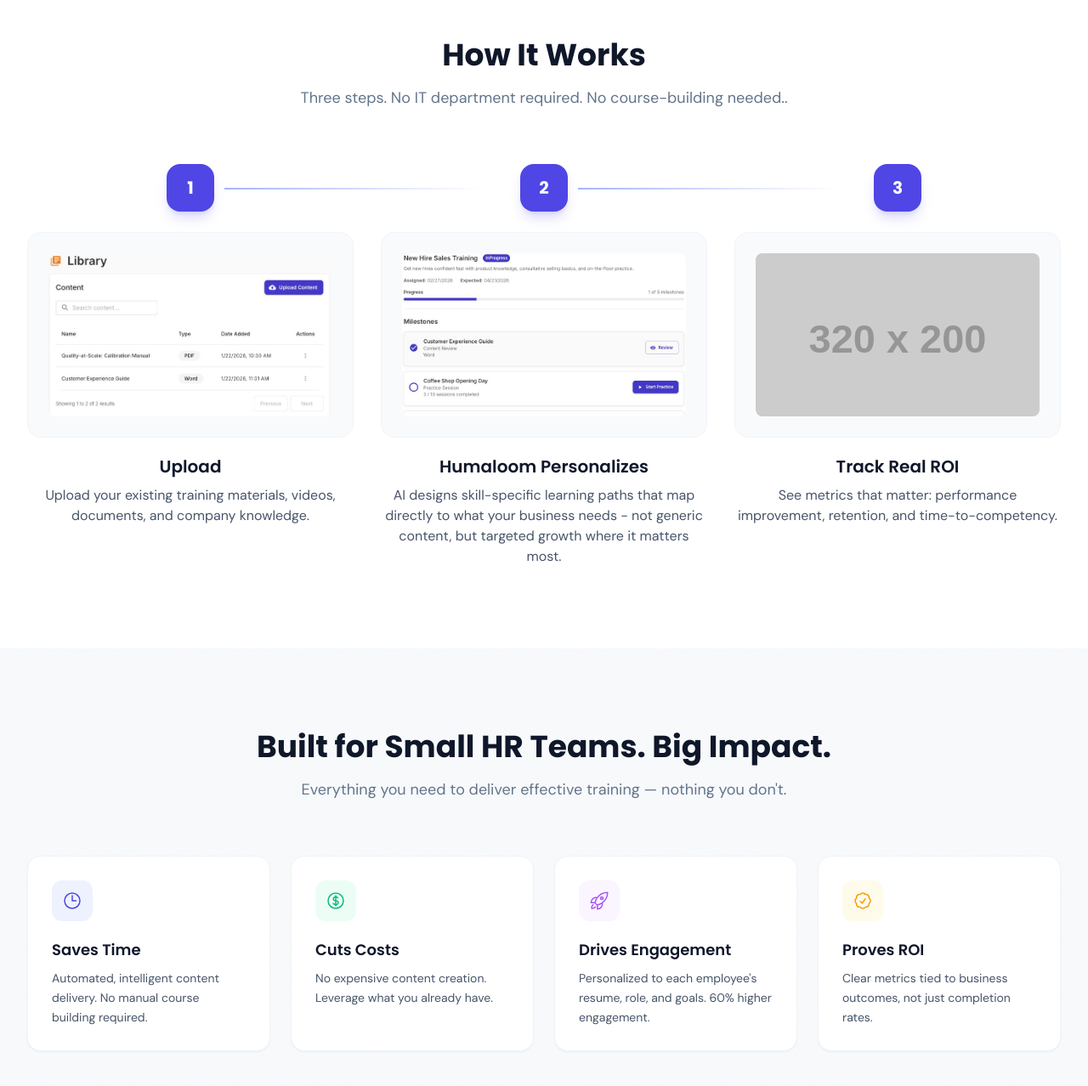
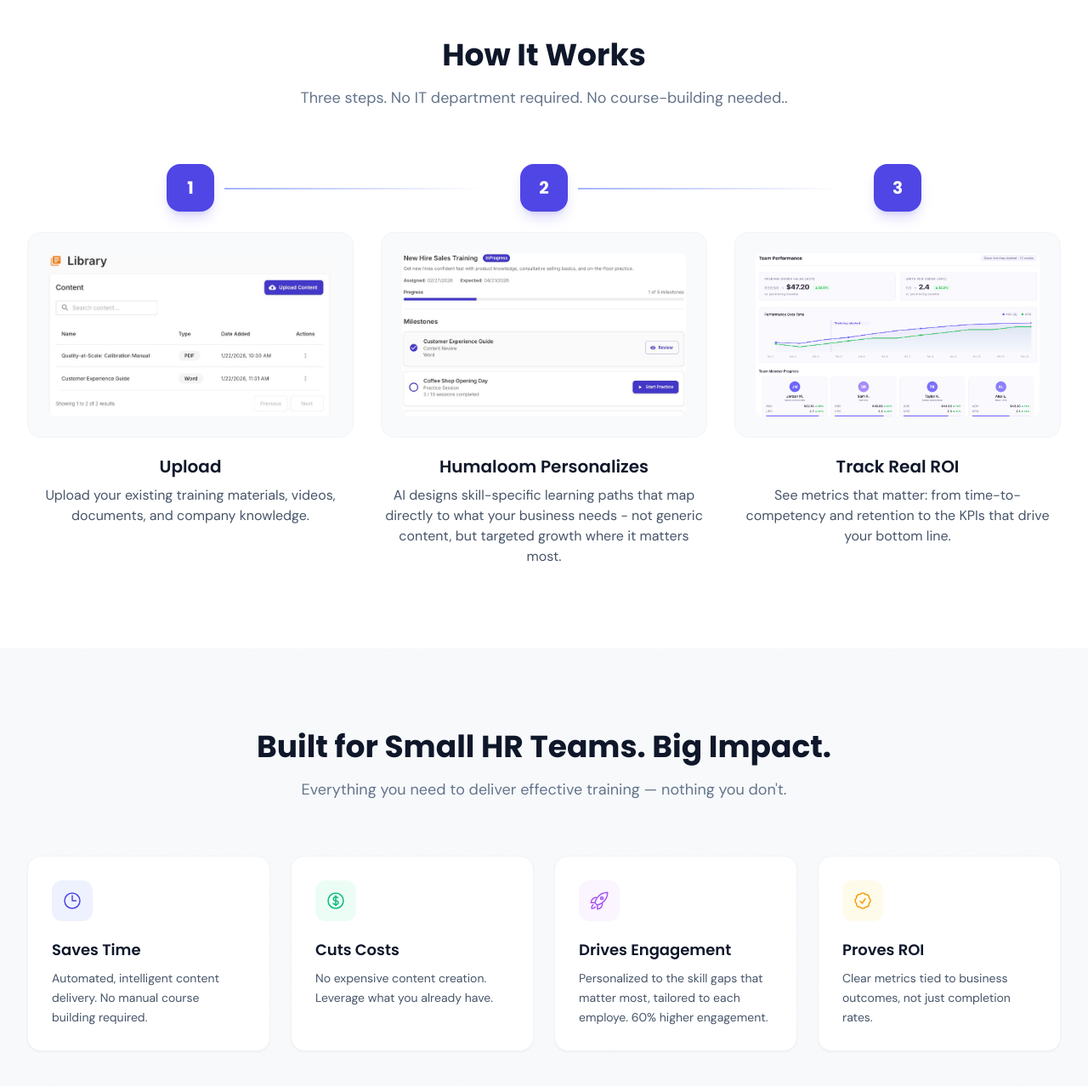
Before and after one commit to rami-humaloom/website, a website: page index.html in a window 1280 px wide. Shown: the part 2152-3430 px from the top of the page at 85% size. Drawn offline with Linux system fonts and the light colour scheme; placeholder pictures from the web are drawn by us.

Commit message:
Add step roi

```diff
--- a/index.html
+++ b/index.html
@@ -344,11 +344,11 @@
                         <div class="w-14 h-14 bg-brand-500 rounded-2xl flex items-center justify-center text-white font-heading font-bold text-xl mx-auto mb-6 shadow-lg shadow-brand-500/20">3</div>
                         <div class="bg-slate-50 rounded-2xl p-6 border border-slate-100 mb-5">
                             <div class="h-48 overflow-hidden rounded-lg">
-                                <img src="https://placehold.co/320x200/f1f5f9/6366f1?text=Track+ROI" alt="Track real training ROI with Humaloom analytics" class="w-full">
+                                <img src="/assets/images/step-roi.jpg" alt="Track real training ROI with Humaloom analytics" class="w-full">
                             </div>
                         </div>
                         <h3 class="font-heading font-semibold text-xl text-slate-900 mb-2">Track Real ROI</h3>
-                        <p class="text-slate-600">See metrics that matter: performance improvement, retention, and time-to-competency.</p>
+                        <p class="text-slate-600">See metrics that matter: from time-to-competency and retention to the KPIs that drive your bottom line.</p>
                     </div>
                 </div>
             </div>
@@ -390,7 +390,7 @@
                             </svg>
                         </div>
                         <h3 class="font-heading font-semibold text-lg text-slate-900 mb-2">Drives Engagement</h3>
-                        <p class="text-slate-600 text-sm leading-relaxed">Personalized to each employee's resume, role, and goals. 60% higher engagement.</p>
+                        <p class="text-slate-600 text-sm leading-relaxed">Personalized to the skill gaps that matter most, tailored to each employe. 60% higher engagement.</p>
                     </div>
                     <!-- Benefit 4 -->
                     <div class="fade-up card-hover bg-white rounded-2xl p-7 border border-slate-100 shadow-sm">
```
Also changed, not shown: assets/images/step-roi.jpg (added).
